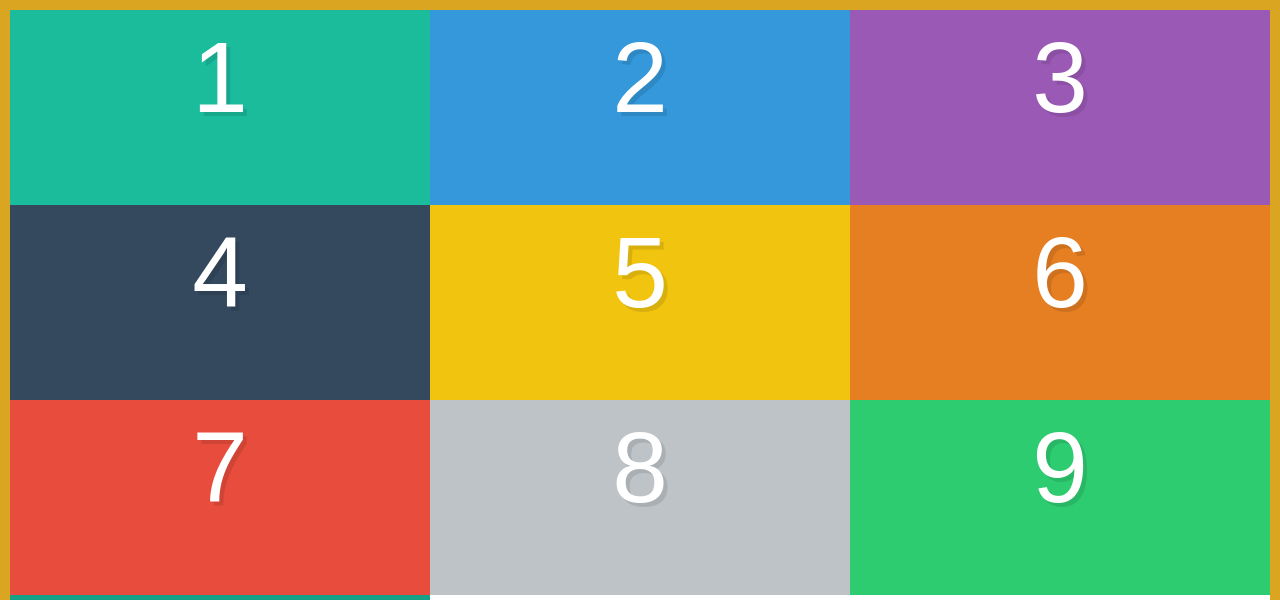
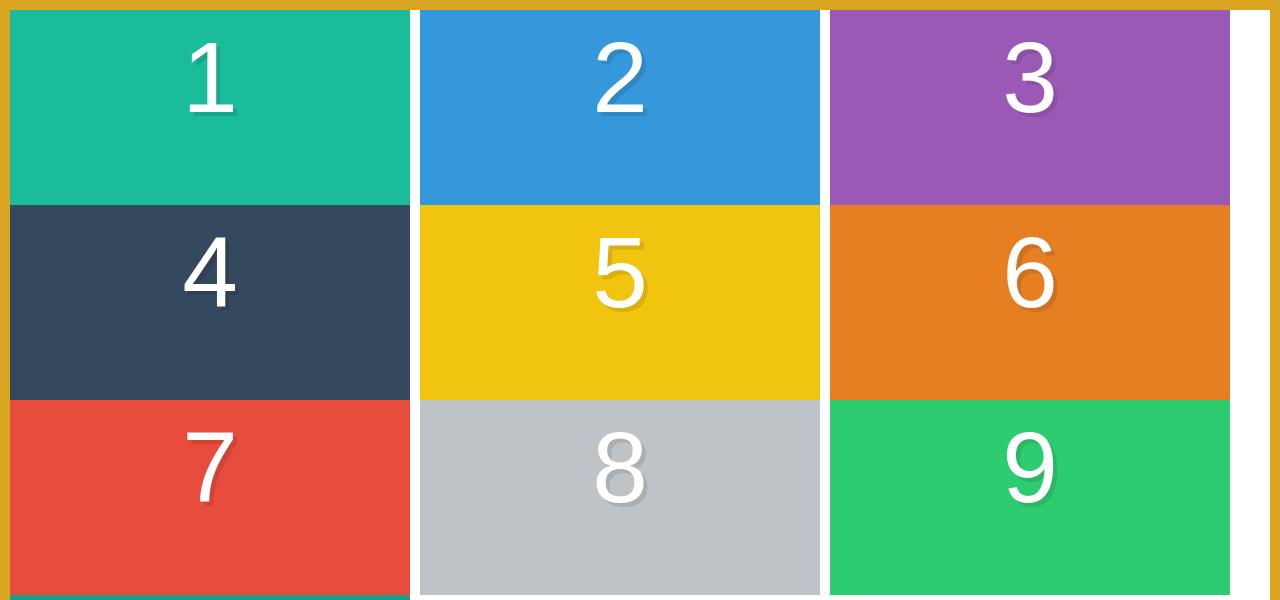
Before and after one commit to wroclawianka/css-tricks, a plain HTML site: page flexbox_wes-bos/flex-direction/index.html in a window 1280 px wide. Shown: the top 600 px of the page. Drawn offline with Linux system fonts and the light colour scheme.

Commit message:
flex direction done

```diff
--- a/flexbox_wes-bos/flex-direction/style.css
+++ b/flexbox_wes-bos/flex-direction/style.css
@@ -32,10 +32,16 @@ input[type=reset],input[type=submit]{-webkit-appearance:button;cursor:pointer;}b
 .container {
   display:flex;
   border:10px solid goldenrod;
-  min-height:100vh;
+  height:100vh;
+  /* flex-wrap:wrap-reverse; */
   flex-wrap:wrap;
+  /* flex-direction: column; */
+  flex-direction: row;
 }
 
 .box {
-  width:33.3333333%;
+  width:calc(33.3333333% - 20px);
+  /* width: 50%; */
+  /* width: 10px; */
+  margin-right: 10px;
 }
```
